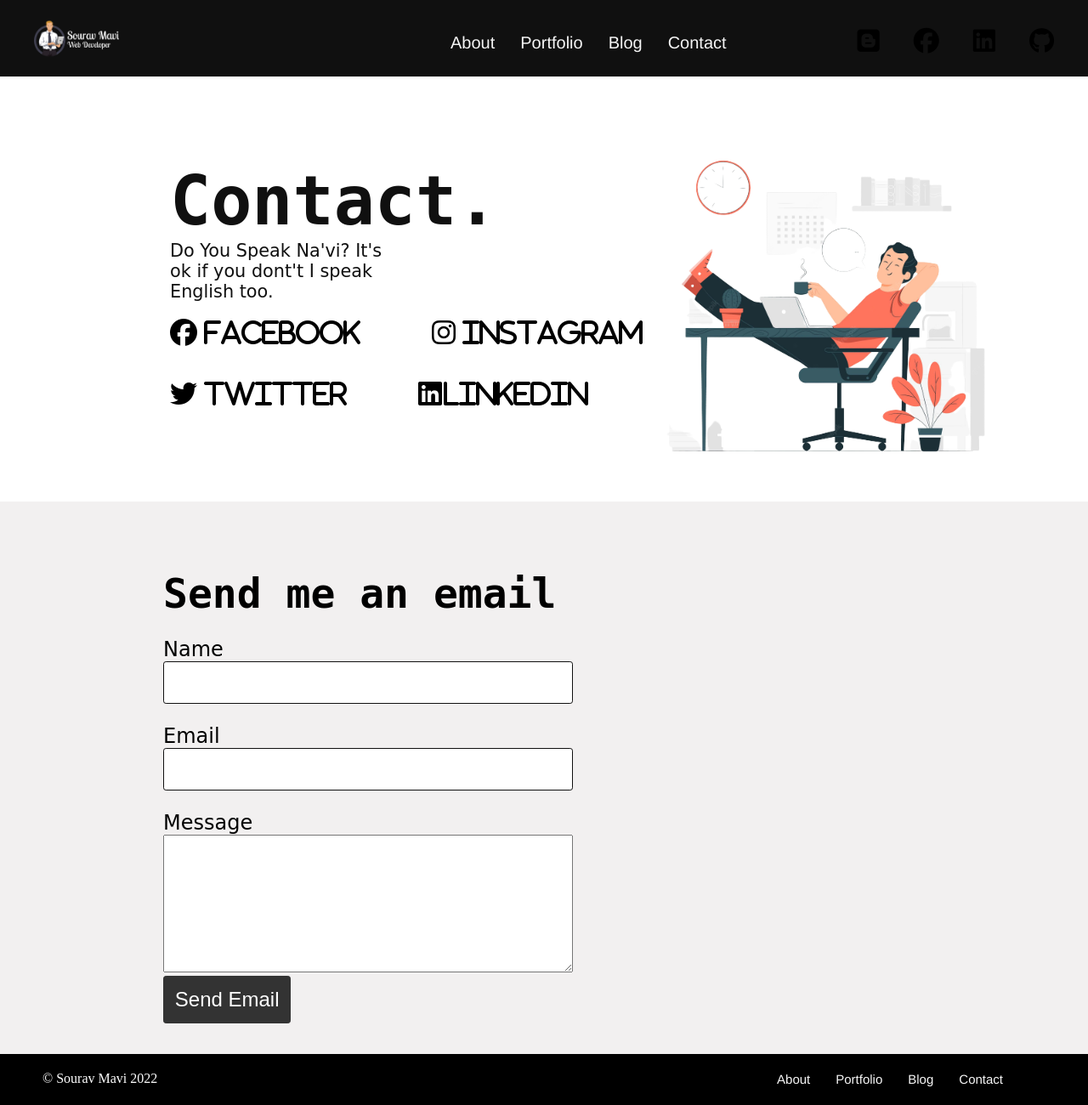
After one commit to HexZError/Portfolio, a PHP site: page /contact.html in a window 1280 px wide. The commit adds this page. Shown: the whole page at 85% size. Run offline with PHP 8.4, Linux system fonts and the light colour scheme; some libraries are stand-ins or nearby versions.

Commit message:
24 june change

```diff
--- /dev/null
+++ b/contact.html
@@ -0,0 +1,79 @@
+<!DOCTYPE html>
+<html>
+<head>
+	<meta charset="utf-8">
+	<meta name="viewport" content="width=device-width, initial-scale=1">
+	<script src="https://kit.fontawesome.com/cc651fa71c.js" crossorigin="anonymous"></script>
+	<link rel="stylesheet" type="text/css" href="style.css">
+	<title>contact</title>
+</head>
+<body>
+	<div class="contact-main-container">
+		<div class="contact-menu">
+			<div class="logo-section">
+				<a href="index.html">
+					<img src="logo.png">
+				</a>
+			</div>
+			<ul>
+				<li><a href="about.html">About</a></li>
+				<li><a href="#">Portfolio</a></li>
+				<li><a href="#">Blog</a></li>
+				<li><a href="contact.html">Contact</a></li>
+				<div class="icon-section">
+				<i class="fa-brands fa-github icon1"></i>
+				<i class="fa-brands fa-linkedin icon1"></i>
+				<i class="fa-brands fa-facebook icon1 "></i>
+				<i class="fa-brands fa-blogger icon1"></i>
+				</div>
+			</ul>
+		</div>
+		<div class="social-icon">
+			<img src="coffee.png">
+			<h1>Contact.</h1>
+			<p>Do You Speak Na'vi? It's ok if you dont't I speak English too.</p>
+			<div class="social-media">
+				<i class="fa-brands fa-facebook">
+					Facebook
+				</i>
+				<i class="fa-brands fa-instagram">
+					Instagram
+				</i>
+				<i class="fa-brands fa-twitter">
+					twitter
+				</i>
+				<i class="fa-brands fa-linkedin">linkedin
+				</i>
+			</div>
+		</div>
+		<div class="contact-form">
+			<h1>Send me an email</h1>
+			<form action="#">
+				<label>Name</label><br>
+				<input type="text" name="name">
+				<br>
+				<label>Email</label><br>
+				<input type="text" name="email">
+				<br>
+				<label>Message</label><br>
+				<textarea></textarea><br>
+				<button>Send Email</button>
+			</form>
+		</div>
+		<div class="footer">
+			<div class="footer-menu-section">
+				<ul>
+				<div class="credit">
+					<p>&#169; Sourav Mavi 2022</p>
+				</div>
+				<li><a href="contact.html">Contact</a></li>
+				<li><a href="#">Blog</a></li>
+				<li><a href="#">Portfolio</a></li>
+				<li><a href="about.html">About</a></li>
+			</ul>
+			</div>
+		</div>
+	</div>
+
+</body>
+</html>
--- a/style.css
+++ b/style.css
@@ -241,3 +241,105 @@
 	color: white;
 	background-color: black;
 }
+@media(max-width: 998px){
+	html{
+		font-size: 40% ;
+	}
+}
+
+/*contact Page*/
+
+.contact-main-container{
+	display: grid;
+	grid-template-rows:90px 500px 650px 60px;
+}
+.contact-menu{
+	background-color: #101010;
+}
+.contact-menu ul{
+	list-style: none;
+	margin-left: 500px;
+}
+.contact-menu li a{
+	text-decoration: none;
+	float: left;
+	color: whitesmoke;
+	font-size: 20px;
+	padding-left:30px;
+	font-family:"proxima nova light", "Helvetica Neue", Helvetica, Arial, Sans-serif;
+	line-height: 100px;
+}
+.contact-menu li a:hover{
+	color: #949494;
+	transition: 0.5s;
+}
+.social-icon h1{
+	margin-left: 200px;
+	margin-top: 100px;
+	font-size: 5rem;
+	color: #101010;
+	font-family: monospace;
+}
+.social-icon p{
+	width: 280px;
+	margin-left: 200px;
+	color: #101010;
+	font-size: 1.3rem;
+	font-family: cursive;
+}
+.social-icon img{
+	position: absolute;
+	width: 400px;
+	margin-left: 48rem;
+	margin-top: 4rem;
+}
+.social-media{
+	margin-left: 160px;
+	width:40rem;
+}
+.social-media i{
+	padding: 20px 40px;
+	font-size: 2rem;
+}
+.contact-form{
+	background-color: #f2f0f0;
+}
+.contact-form h1{
+	margin-left: 12rem;
+	margin-top: 5rem;
+	font-size: 3rem;
+	font-family:monospace;
+
+}
+.contact-form form{
+	margin-left: 12rem;
+}
+.contact-form label{
+	font-size: 1.5rem;
+	margin-top: 1.5rem;
+	font-family: cursive;
+	display: inline-block;
+}
+.contact-form input{
+	width: 30rem;
+	height: 3rem;
+	border-radius:0.2rem;
+	border:0.2px solid #101010;
+}
+.contact-form textarea{
+	width: 30rem;
+	height: 10rem;
+}
+.contact-form button{
+	background-color: #333333;
+	color: white;
+	border: 1px solid #333333;
+	font-size: 1.5rem;
+	padding: 0.8rem;
+	border-radius: 0.2rem;
+}
+.contact-footer{
+	background-color: #101010;
+	color: white;
+	font-size: 1rem;
+}
```
Also changed, not shown: about.html (+4 -4 lines), clock.html (added, +20 -0 lines), index.html (+4 -4 lines), mind.js (added, +13 -0 lines), coffee.png (added).
